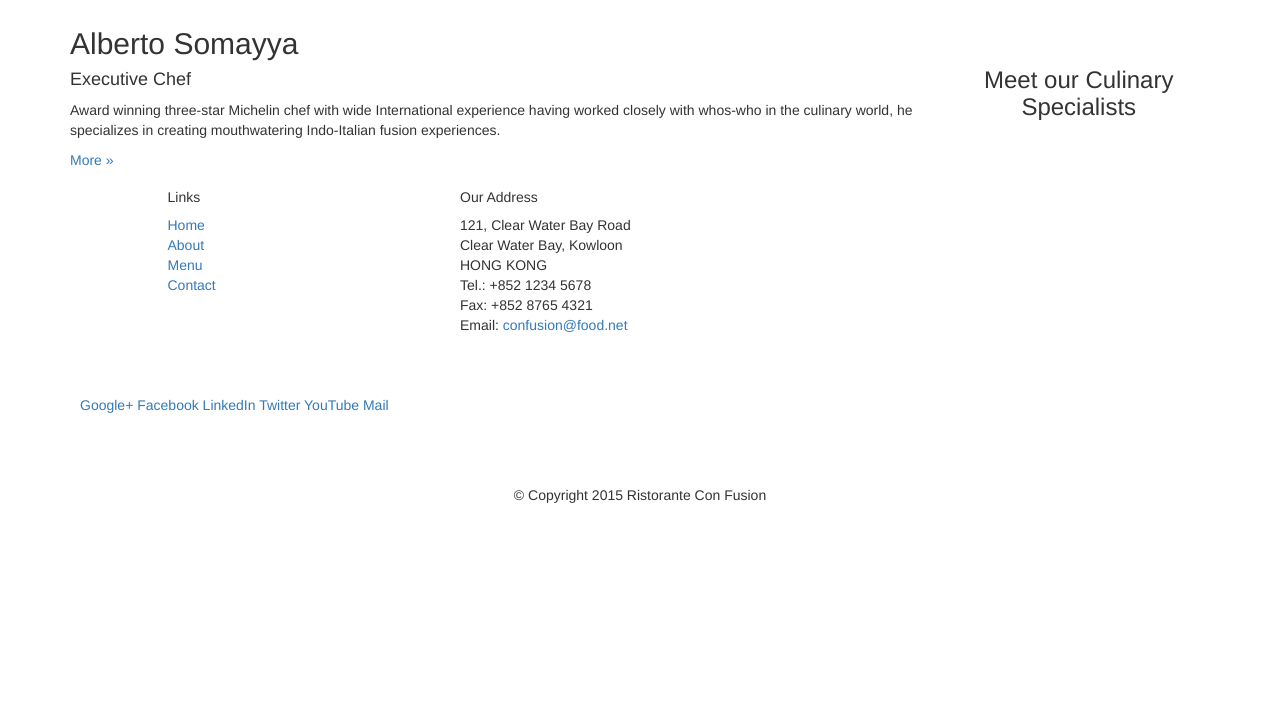
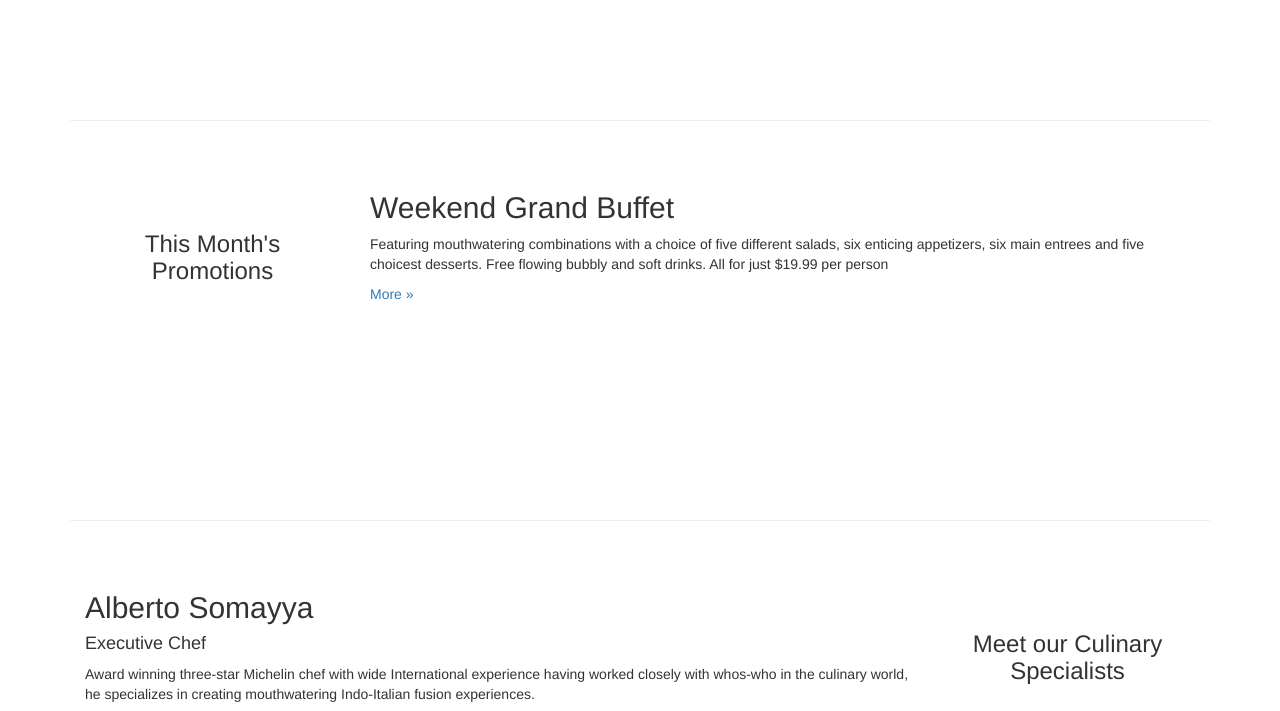
Before and after one commit to guptaakashdeep/Bootstrap-Project, a plain HTML site: page index.html in a window 1280 px wide. Shown: the part 674-1385 px from the top of the page. Before the commit the page ends 1189 px from the top, so only its background shows below. Drawn offline with nearby package versions, Linux system fonts and the light colour scheme.

Commit message:
styles defined for classes in mystyles.css and this file is inserted in index.html

```diff
--- a/css/mystyles.css
+++ b/css/mystyles.css
@@ -0,0 +1,17 @@
+.row-header{
+    margin:0px auto;
+    padding:0px auto;
+}
+
+.row-content {
+    margin:0px auto;
+    padding: 50px 0px 50px 0px;
+    border-bottom: 1px ridge;
+    min-height:400px;
+}
+
+.row-footer{
+    background-color: #AfAfAf;
+    margin:0px auto;
+    padding: 20px 0px 20px 0px;
+}
--- a/index.html
+++ b/index.html
@@ -12,6 +12,7 @@
     <!-- Bootstrap -->
     <link rel="stylesheet" href="css/bootstrap.min.css">
     <link rel="stylesheet" href="css/bootstrap-theme.min.css">
+    <link rel="stylesheet" href="css/mystyles.css">
     <!-- HTML5 shim and Respond.js for IE8 support of HTML5 elements and media queries -->
     <!-- WARNING: Respond.js doesn't work if you view the page via file:// -->
     <!--[if lt IE 9]>
@@ -28,19 +29,21 @@
 
         <div class="jumbotron"><!-- jumbotron class used to showcase key component on your webpage -->
             <div class="container">
+            <div class="row row-header">
                 <div class="col-xs-12 col-sm-8">
                     <h1>Ristorante con Fusion</h1>
                     <p style="padding:40px;"></p>
                     <p>We take inspiration from the World's best cuisines, and create a unique fusion experience. Our lipsmacking creations will tickle your culinary senses!</p>
-                </div class="col-xs-12 col-sm-4">
-                <div>
                 </div>
+                <div class="col-xs-12 col-sm-4">
+                </div>
+            </div>
             </div>
         </div>
     </header>
 
     <div class="container"> <!-- container class creates a fixed-width container -->
-        <div class="row"> <!-- row class divide the page content into multiple rows.. Rows must be inside container -->
+        <div class="row row-content"> <!-- row class divide the page content into multiple rows.. Rows must be inside container -->
             <div class="col-xs-12 col-sm-3 col-sm-push-9">
                 <p style="padding:20px;"></p>
                 <h3 align=center>Our Lipsmacking Culinary Creations</h3>
@@ -53,7 +56,7 @@
         </div>
 
 
-        <div class="row">
+        <div class="row row-content">
             <div class="col-xs-12 col-sm-3">
                 <p style="padding:20px;"></p>
                 <h3 align=center>This Month's Promotions</h3>
@@ -65,7 +68,7 @@
             </div>
         </div>
 
-        <div class="row">
+        <div class="row row-content">
             <div class="col-xs-12 col-sm-3 col-sm-push-9">
                 <p style="padding:20px;"></p>
                 <h3 align=center>Meet our Culinary Specialists</h3>
@@ -81,7 +84,7 @@
 
     <footer>
         <div class="container">
-            <div class="row">
+            <div class="row row-footer">
                 <div class="col-xs-5 col-sm-3 col-xs-offset-1">
                     <h5>Links</h5>
                     <ul class="list-unstyled">
```
